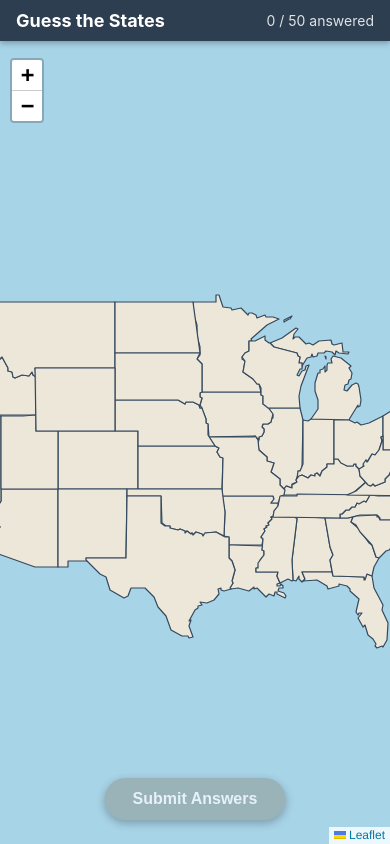
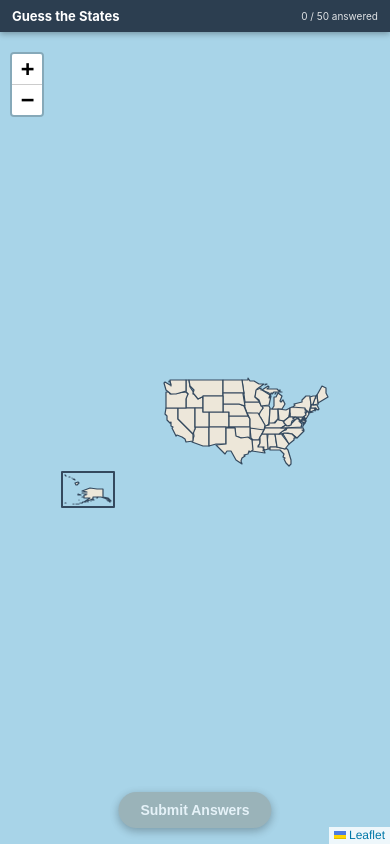
Before and after one commit to loriculberson/guess-us-states, a website: page index.html in a window 390 px wide. Drawn offline with nearby package versions, Linux system fonts and the light colour scheme.

Commit message:
Fine tuning app behavior

```diff
--- a/leaflet.js
+++ b/leaflet.js
@@ -1,7 +1,7 @@
 (function () {
     "use strict";
 
-    var ABBREVIATIONS = {
+    const ABBREVIATIONS = {
         "Alabama": "AL", "Alaska": "AK", "Arizona": "AZ", "Arkansas": "AR",
         "California": "CA", "Colorado": "CO", "Connecticut": "CT", "Delaware": "DE",
         "Florida": "FL", "Georgia": "GA", "Hawaii": "HI", "Idaho": "ID",
@@ -19,7 +19,7 @@
 
     // States too small/crowded to hold an input on their own borders.
     // Each gets a callout box out in the Atlantic, connected by a line.
-    var CALLOUT_ANCHORS = {
+    const CALLOUT_ANCHORS = {
         "Vermont": [46.5, -63],
         "New Hampshire": [45.0, -63],
         "Massachusetts": [43.5, -63],
@@ -30,16 +30,74 @@
         "Maryland": [36.0, -63]
     };
 
-    var TOTAL_STATES = 50;
-    var MIN_ZOOM = 3;
+    const TOTAL_STATES = 50;
+    var MIN_ZOOM = 2;
     var MAX_ZOOM = 8;
 
     var map = L.map("map", {
-        minZoom: MIN_ZOOM,
-        maxZoom: MAX_ZOOM,
-        maxBounds: L.latLngBounds([[3, -180], [78, -40]]),
-        maxBoundsViscosity: 1.0
-    }).setView([40, -97], 4);
+        // minZoom: MIN_ZOOM,
+        // maxZoom: MAX_ZOOM,
+        // maxBounds: L.latLngBounds([[3, -180], [78, -40]]),
+        // maxBounds: L.latLngBounds([[3, -180], [78, -40]]),
+        // maxBoundsViscosity: 1.0
+    });
+
+    function featureBBox(geometry) {
+        var minLon = Infinity, maxLon = -Infinity, minLat = Infinity, maxLat = -Infinity;
+        function walk(coords) {
+            if (typeof coords[0] === "number") {
+                if (coords[0] < minLon) minLon = coords[0];
+                if (coords[0] > maxLon) maxLon = coords[0];
+                if (coords[1] < minLat) minLat = coords[1];
+                if (coords[1] > maxLat) maxLat = coords[1];
+            } else {
+                coords.forEach(walk);
+            }
+        }
+        walk(geometry.coordinates);
+        return { minLon: minLon, maxLon: maxLon, minLat: minLat, maxLat: maxLat };
+    }
+
+    function transformCoordinates(coords, fn) {
+        if (typeof coords[0] === "number") return fn(coords);
+        return coords.map(function (c) { return transformCoordinates(c, fn); });
+    }
+
+    // Alaska's true position and size dwarf the other 48 states and sit far
+    // out of frame. Shrink it and dock it beside Hawaii - the inset
+    // convention used on most US maps - by rewriting its coordinates in
+    // place, so every downstream feature (centroid, click handling, input
+    // placement) treats the inset as Alaska's real geometry.
+    var insetBounds = null;
+    (function relocateAlaskaNextToHawaii() {
+        var features = window.US_STATES_GEOJSON.features;
+        var alaska = features.filter(function (f) { return f.properties.name === "Alaska"; })[0];
+        var hawaii = features.filter(function (f) { return f.properties.name === "Hawaii"; })[0];
+        if (!alaska || !hawaii) return;
+
+        var alaskaBBox = featureBBox(alaska.geometry);
+        var hawaiiBBox = featureBBox(hawaii.geometry);
+
+        var scale = 0.28;
+        var gap = 1;
+        var targetMinLon = hawaiiBBox.minLon;
+        var targetMaxLat = hawaiiBBox.minLat - gap;
+        var targetMinLat = targetMaxLat - (alaskaBBox.maxLat - alaskaBBox.minLat) * scale;
+
+        alaska.geometry.coordinates = transformCoordinates(alaska.geometry.coordinates, function (pt) {
+            return [
+                (pt[0] - alaskaBBox.minLon) * scale + targetMinLon,
+                (pt[1] - alaskaBBox.minLat) * scale + targetMinLat
+            ];
+        });
+
+        var alaskaNewBBox = featureBBox(alaska.geometry);
+        var padding = 1;
+        insetBounds = L.latLngBounds(
+            [Math.min(alaskaNewBBox.minLat, hawaiiBBox.minLat) - padding, Math.min(alaskaNewBBox.minLon, hawaiiBBox.minLon) - padding],
+            [Math.max(alaskaNewBBox.maxLat, hawaiiBBox.maxLat) + padding, Math.max(alaskaNewBBox.maxLon, hawaiiBBox.maxLon) + padding]
+        );
+    })();
 
     var baseStyle = {
         color: "#34495e",
@@ -264,6 +322,24 @@
         }
     }).addTo(map);
 
+    // Fit to the actual state bounds rather than a fixed zoom level, so the
+    // whole map is framed correctly on any screen size (phone, tablet, desktop).
+    // This must run before adding any further vector layers below - Leaflet
+    // mishandles a Path added directly to the map (not part of a
+    // FeatureGroup) while the map still has no view.
+    var fitBoundsTarget = geoLayer.getBounds();
+    if (insetBounds) fitBoundsTarget.extend(insetBounds);
+    map.fitBounds(fitBoundsTarget, { padding: [12, 12] });
+
+    if (insetBounds) {
+        L.rectangle(insetBounds, {
+            color: "#34495e",
+            weight: 2,
+            fill: false,
+            interactive: false
+        }).addTo(map);
+    }
+
     map.on("zoomend", refreshMarkerIcons);
 
     document.getElementById("submit-btn").addEventListener("click", function () {
--- a/styles.css
+++ b/styles.css
@@ -33,7 +33,7 @@ html, body {
 
 #map {
     position: absolute;
-    top: 48px;
+    top: 3%;
     bottom: 0;
     left: 0;
     right: 0;
@@ -121,3 +121,43 @@ html, body {
     font-weight: 400;
     color: #666;
 }
+
+@media (max-width: 768px) {
+    #header {
+        padding: 8px 12px;
+    }
+
+    #header h1 {
+        font-size: 15px;
+    }
+
+    #progress {
+        font-size: 12px;
+    }
+
+    #map {
+        top: 42px;
+    }
+
+    #submit-btn {
+        bottom: calc(16px + env(safe-area-inset-bottom, 0px));
+        padding: 10px 22px;
+        font-size: 14px;
+    }
+
+    #result-banner {
+        max-width: 88vw;
+        padding: 12px 16px;
+        font-size: 15px;
+    }
+}
+
+@media (max-width: 400px) {
+    #header h1 {
+        font-size: 13px;
+    }
+
+    #progress {
+        font-size: 10px;
+    }
+}
```
Also changed, not shown: tests/helpers.js (+1 -1 lines), tests/zoom-scaling.spec.js (+1 -1 lines).
